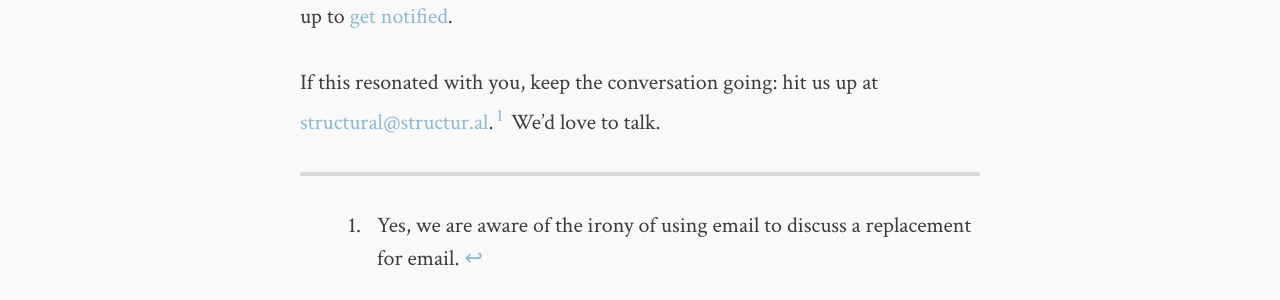
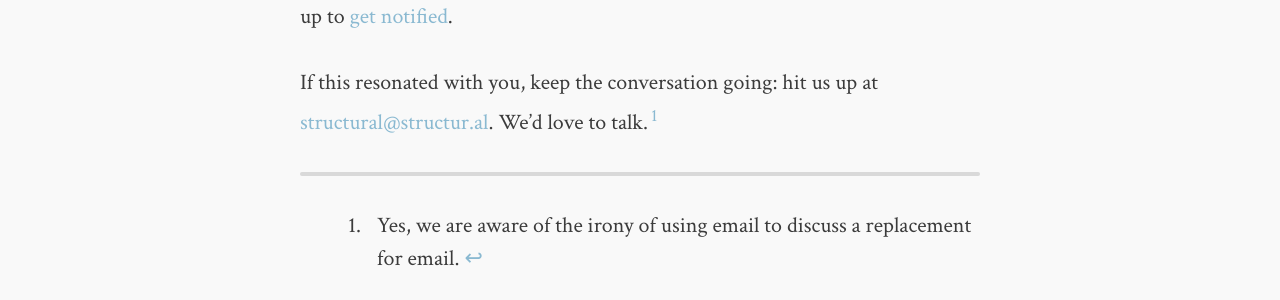
Before and after one commit to Structural/structural.github.io, a Jekyll site: the page built from _posts/2014-01-10-after-email.md, in a window 1280 px wide and 900 px high, scrolled down 4170 px. Shown: the part 399-699 px from the top of the window. Built offline with Jekyll 4.4.1, drawn with Linux system fonts in a browser that asks for light colours.

```diff
--- a/_posts/2014-01-10-after-email.md
+++ b/_posts/2014-01-10-after-email.md
@@ -56,7 +56,7 @@ Just as smartphones still make phone calls, such a system won’t be able to rid
 
 If you haven’t guessed yet, we’re working on building something that does just this.  We call it “Water Cooler” because we want communication online to be as easy as around the office.  If you want us to let you know when it’s ready, sign up to [get notified](https://docs.google.com/forms/d/15BSfBgGhpcOQv4P7zybUC73ts6q7nWeaJ855yREDnSk/viewform).
 
-If this resonated with you, keep the conversation going: hit us up at [structural@structur.al](mailto:structural@structur.al).[^1]  We’d love to talk.
+If this resonated with you, keep the conversation going: hit us up at [structural@structur.al](mailto:structural@structur.al).  We’d love to talk.[^1]
 
 ---
 
```
